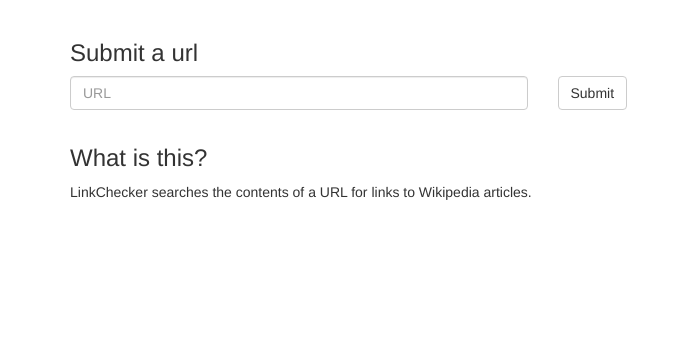
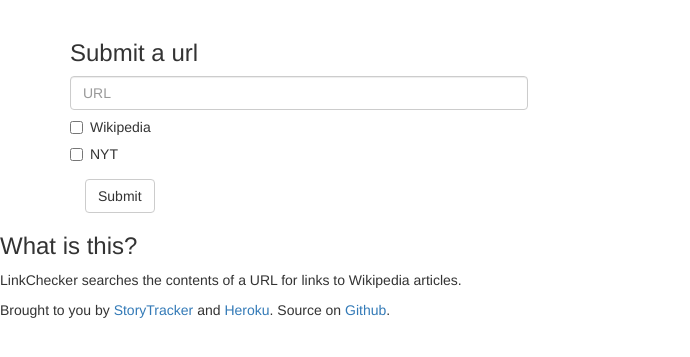
Before and after one commit to Kiran-Kowda/linkchecker, a Flask app: page / in a window 1280 px wide. Shown: the part 51-408 px from the top of the page, without its empty margins (0-690 px from the left). Run offline with Flask 2, Linux system fonts and the light colour scheme; some libraries are stand-ins or nearby versions.

Commit message:
wikipedia and nyt options

```diff
--- a/linkchecker.py
+++ b/linkchecker.py
@@ -15,8 +15,8 @@
 def result():
     u = request.form['url']
     url = storytracker.archive(u)
-    links = [h for h in url.hyperlinks if 'wikipedia' in h.href]
-    return render_template('results.html', links=links, num_links = len(links), url=u)
+    links = [h for h in url.hyperlinks if request.form['link_type'] in h.href]
+    return render_template('results.html', links=links, num_links = len(links), url=u, link_type=request.form['link_type'])
 
 
 if __name__ == "__main__":
--- a/templates/index.html
+++ b/templates/index.html
@@ -34,6 +34,19 @@
                   <div class="col-sm-6">
                     <input type="url" class="form-control" id="url" placeholder="URL" name="url">
                   </div>
+                    <div class="col-sm-10">
+                      <div class="checkbox">
+                        <label>
+                          <input type="checkbox" name="link_type" value="wikipedia"> Wikipedia
+                        </label>
+                      </div>
+                      <div class="checkbox">
+                        <label>
+                          <input type="checkbox" name="link_type" value="nytimes.com"> NYT
+                        </label>
+                      </div>
+                    </div>
+                  </div>
                   <div class="col-sm-2">
                     <button type="submit" class="btn btn-default">Submit</button>
                   </div>
@@ -46,6 +59,9 @@
             <div class="col-sm-10">
             <h3>What is this?</h3>
             <p>LinkChecker searches the contents of a URL for links to Wikipedia articles.</p>
+            <p>Brought to you by <a href="https://github.com/pastpages/storytracker">StoryTracker</a>
+                       and <a href="http://www.heroku.com/">Heroku</a>.
+                        Source on <a href="https://github.com/dwillis/linkchecker">Github</a>.
             </div>
         </div>
 
```
Also changed, not shown: templates/results.html (+14 -2 lines).
